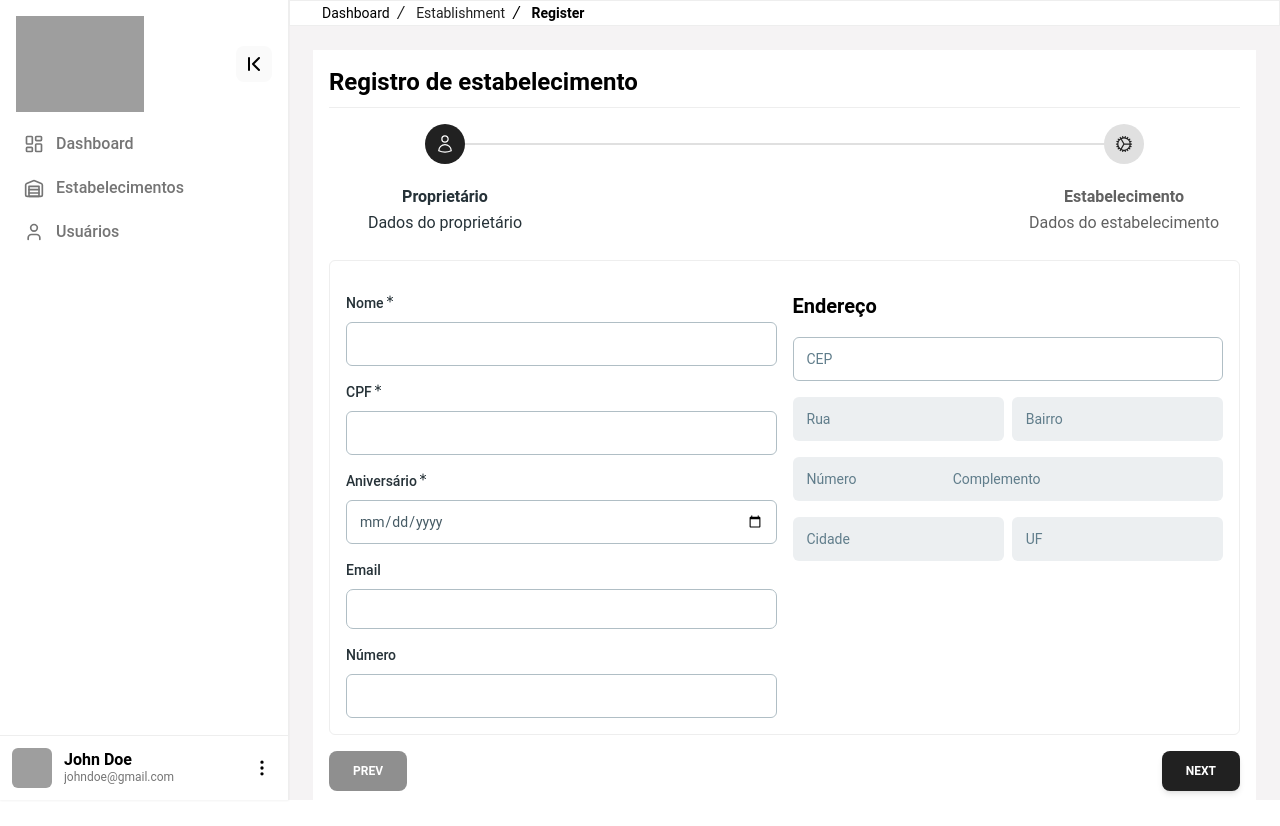
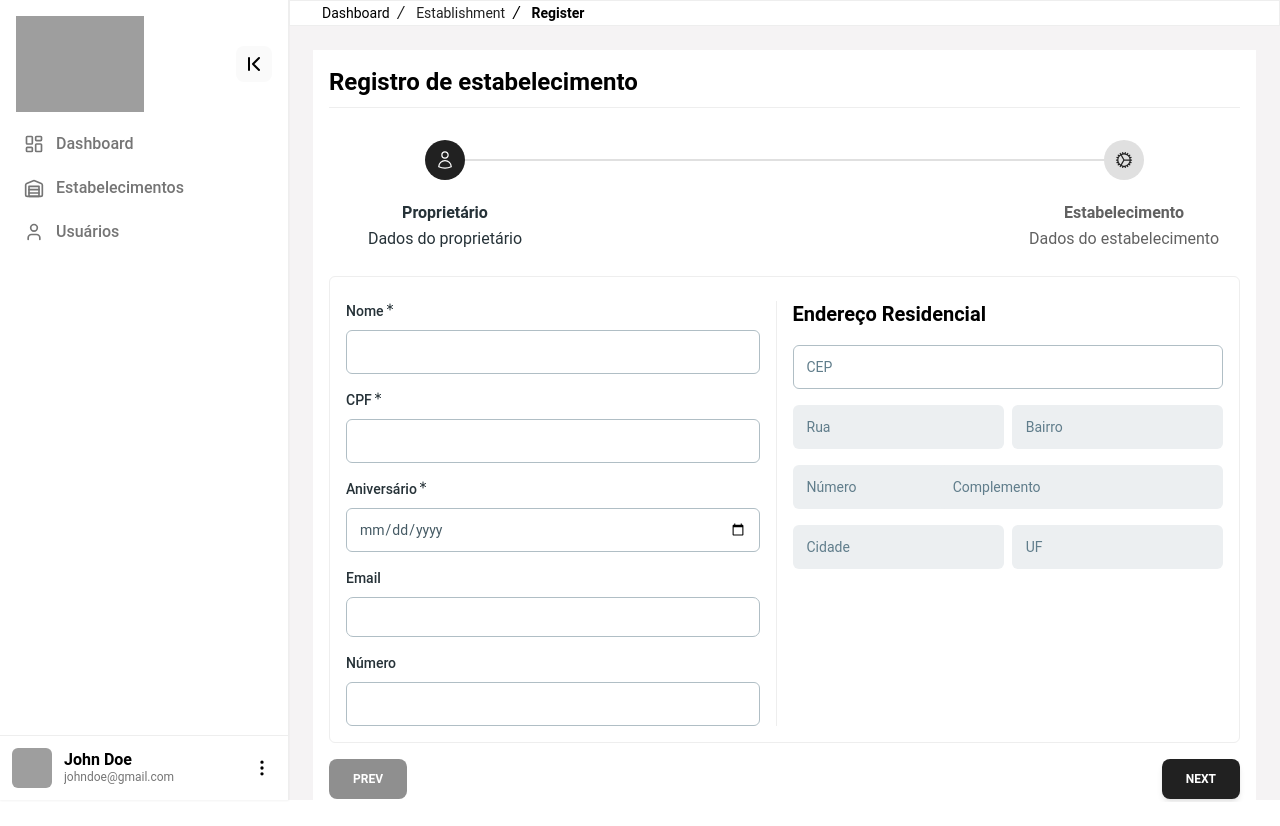
Before and after one commit to Code-Presence/MISS-admin, a React (Vite) app: page /establishment/register in a window 1280 px wide. Built offline with nearby package versions, Linux system fonts and the light colour scheme; grey boxes are pictures that could not be loaded.

Commit message:
minor changes

```diff
--- a/src/components/Stepper.tsx
+++ b/src/components/Stepper.tsx
@@ -13,6 +13,7 @@ interface IStepperWithContentProps {
   stepOneDescription: string;
   stepTwoTitle: string;
   stepTwoDescription: string;
+  mt?: string;
 }
 
 export function StepperWithContent({
@@ -22,6 +23,7 @@ export function StepperWithContent({
   stepOneDescription,
   stepTwoTitle,
   stepTwoDescription,
+  mt,
 }: IStepperWithContentProps) {
   const [activeStep, setActiveStep] = React.useState(0);
   const [isLastStep, setIsLastStep] = React.useState(false);
@@ -42,7 +44,9 @@ export function StepperWithContent({
   };
 
   return (
-    <div className="w-full h-full flex flex-col justify-between py-4">
+    <div
+      className={`w-full h-full flex flex-col justify-between py-4 mt-${mt}`}
+    >
       <div className="w-full px-24">
         <Stepper
           activeStep={activeStep}
--- a/src/pages/Establishment/Register/Components/StepOne.tsx
+++ b/src/pages/Establishment/Register/Components/StepOne.tsx
@@ -64,7 +64,7 @@ function StepOne(): JSX.Element {
 
   return (
     <div className="grid lg:grid-cols-2 gap-x-4 animate-fade-in-down">
-      <div className="flex flex-col gap-4">
+      <div className="flex flex-col gap-4 border-r pr-4">
         <div id="nome">
           <FormLabel content="Nome" isMandatory={true} />
           {/* @ts-ignore */}
@@ -148,7 +148,7 @@ function StepOne(): JSX.Element {
 
       <div>
         <Typography variant="h5" className="mb-4">
-          Endereço
+          Endereço Residencial
         </Typography>
         <div id="address" className="flex flex-col gap-4">
           {/* @ts-ignore */}
--- a/src/pages/Establishment/Register/EstablishmentRegister.tsx
+++ b/src/pages/Establishment/Register/EstablishmentRegister.tsx
@@ -23,9 +23,9 @@ function EstablishmentRegister(): JSX.Element {
           stepOneDescription="Dados do proprietário"
           stepTwoTitle="Estabelecimento"
           stepTwoDescription="Dados do estabelecimento"
+          mt={"4"}
         >
           <div className="box-border h-full w-full overflow-hidden">
-            <div className="gap-4 flex flex-col pt-2">{/* <StepOne /> */}</div>
             <div className="h-full gap-4 flex flex-col pt-2">
               {currentStep == 1 ? <StepOne /> : <StepTwo />}
             </div>
```
